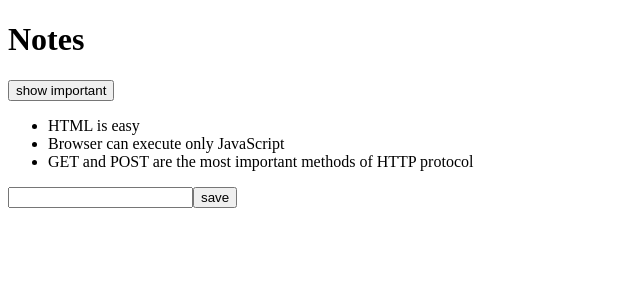
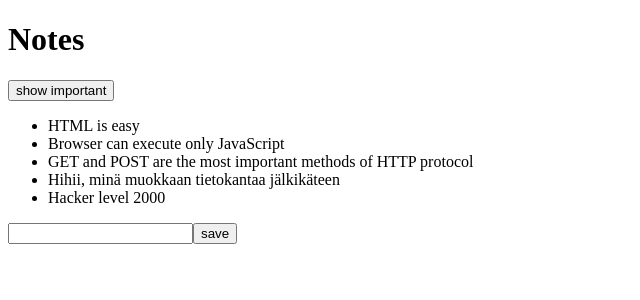
Before and after one commit to sonjaek/fullstack-exercises, a React (Create React App) app in the folder tutorial-notes/part2/: page / in a window 1280 px wide. Shown: the top 300 px of the page, without its empty margins (0-640 px from the left). Built offline with nearby package versions, Linux system fonts and the light colour scheme; data requests are answered from the project's data file.

Commit message:
Post new notes to json server

```diff
--- a/tutorial-notes/part2/db.json
+++ b/tutorial-notes/part2/db.json
@@ -17,6 +17,18 @@
       "content": "GET and POST are the most important methods of HTTP protocol",
       "date": "2019-05-30T19:20:14.298Z",
       "important": true
+    },
+    {
+      "content": "Hihii, minä muokkaan tietokantaa jälkikäteen",
+      "date": "2021-04-07T12:28:17.940Z",
+      "important": false,
+      "id": 4
+    },
+    {
+      "content": "Hacker level 2000",
+      "date": "2021-04-07T12:28:58.220Z",
+      "important": false,
+      "id": 5
     }
   ]
 }
--- a/tutorial-notes/part2/src/App.js
+++ b/tutorial-notes/part2/src/App.js
@@ -24,11 +24,14 @@ const App = () => {
       content: newNote,
       date: new Date().toISOString(),
       important: Math.random() < 0.5,
-      id: notes.length + 1,
     }
 
-    setNotes(notes.concat(noteObject))
-    setNewNote('')
+    axios
+      .post('http://localhost:3001/notes', noteObject)
+      .then(response => {
+        setNotes(notes.concat(response.data))
+        setNewNote('')
+      })
   }
 
   const handleNoteChange = (event) => {
```
Lines whose indentation alone changed are shown as unchanged.
